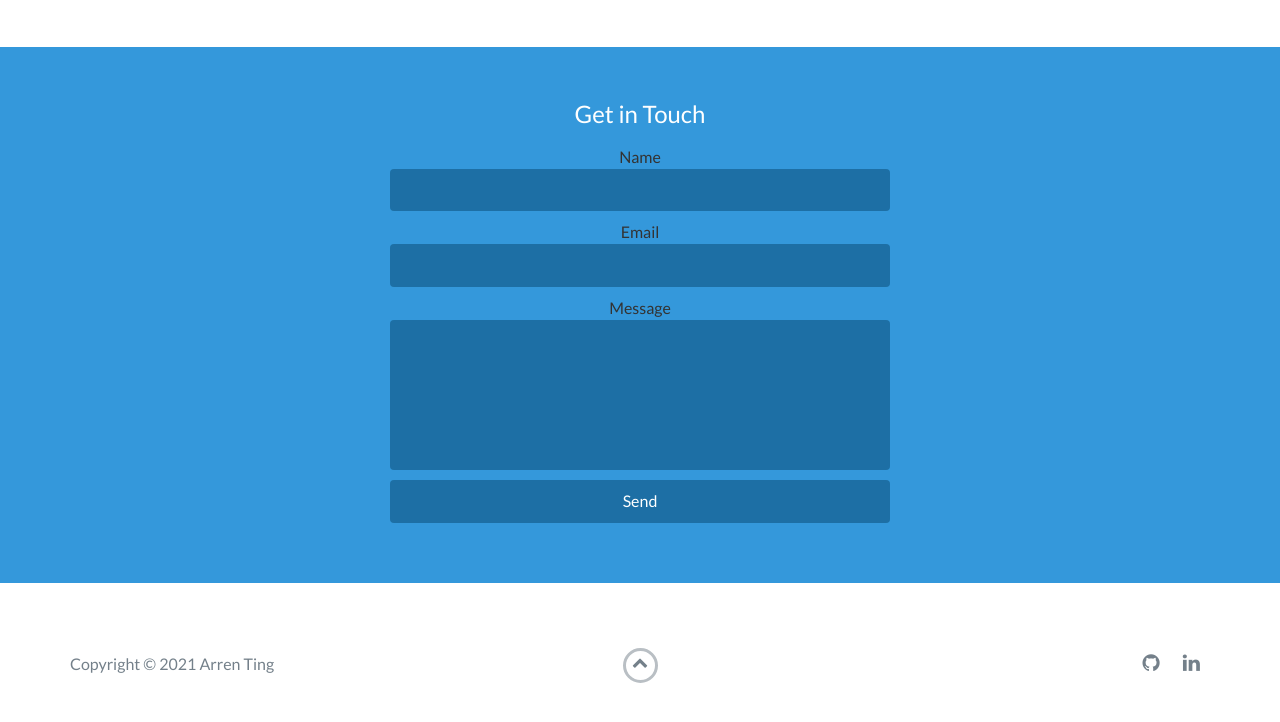
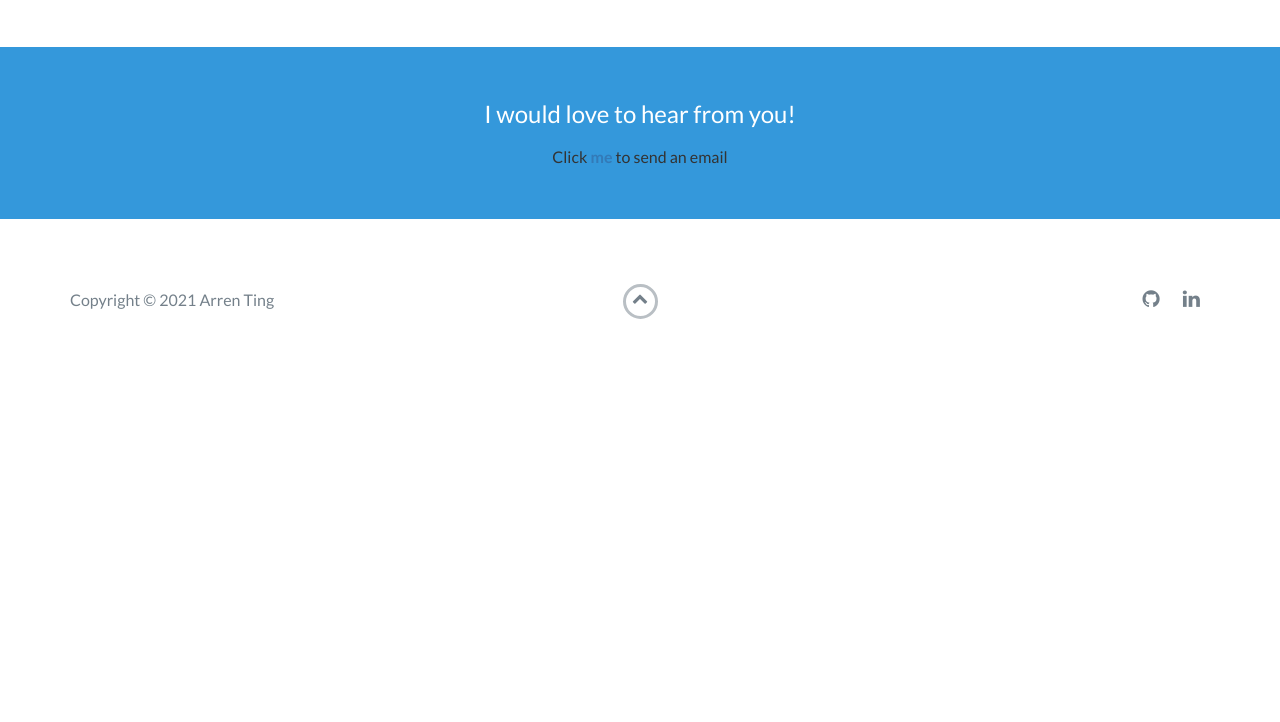
Before and after one commit to ArrenTing/ArrenTing.github.io, a website: page index.html in a window 1280 px wide. Shown: the part 4204-4926 px from the top of the page. After the commit the page ends 4576 px from the top, so only its background shows below. Drawn offline with nearby package versions, Linux system fonts and the light colour scheme.

Commit message:
Last update for portfolio website!
Removed Emailjs functionality for security reasons.

```diff
--- a/index.html
+++ b/index.html
@@ -216,19 +216,8 @@
     <!-- End #skills -->
 
     <div id="contact">
-        <h2>Get in Touch</h2>
-        <div id="contact-form">
-            <form id="contact-form">
-                <input type="hidden" name="contact_number">
-                <label>Name</label>
-                <input type="text" name="user_name">
-                <label>Email</label>
-                <input type="email" name="user_email">
-                <label>Message</label>
-                <textarea name="message"></textarea>
-                <input type="submit" value="Send">
-            </form>
-        </div>
+        <h2>I would love to hear from you!</h2>
+        Click <b style="color: white;"><a href="mailto:arrenting@gmail.com" target="_blank">me</a></b> to send an email
         <!-- End #contact-form -->
     </div>
     <!-- End #contact -->
```
Also changed, not shown: js/scripts.js (+0 -13 lines).
